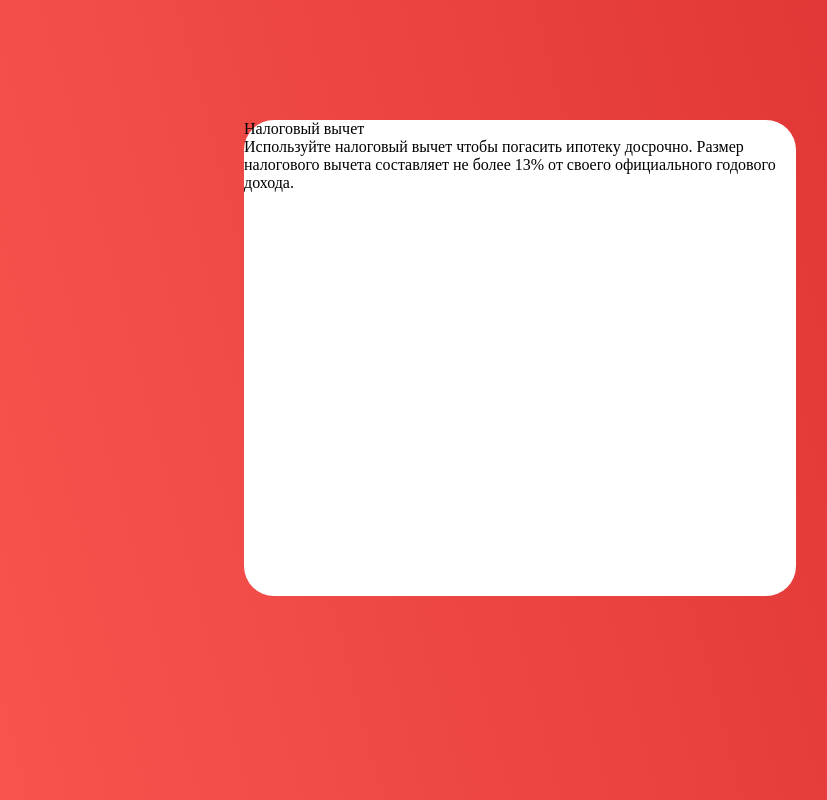
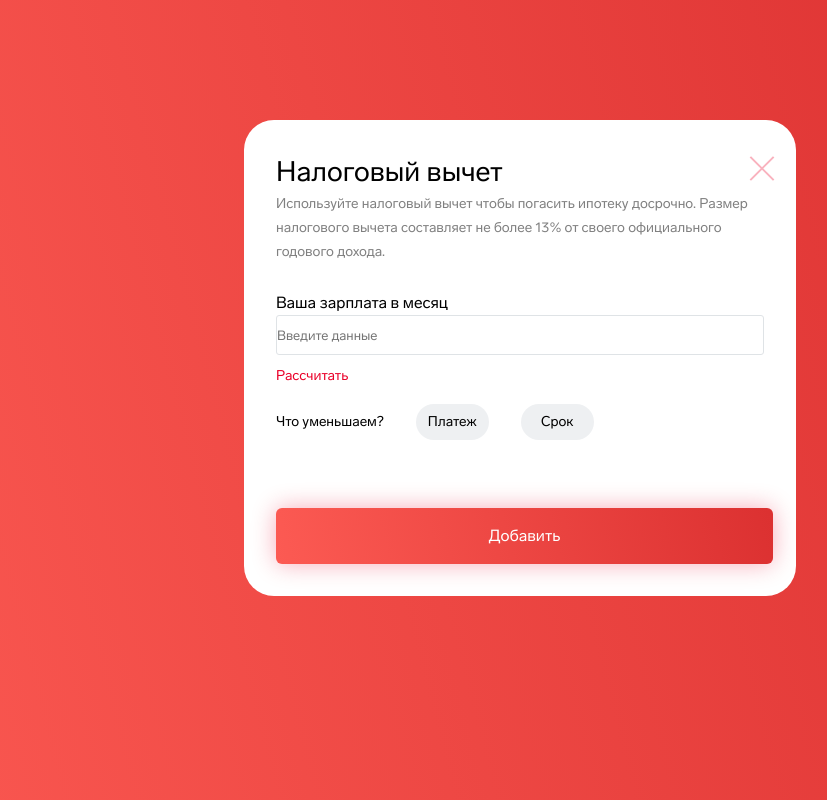
Before and after one commit to Vasya24/kodix__test-task, a website built with webpack: page src/index.html in a window 1280 px wide. Shown: the whole page, without its empty margins (200-1027 px from the left). Built offline with nearby package versions, Linux system fonts and the light colour scheme.

Commit message:
Basic layout for modal window done

```diff
--- /dev/null
+++ b/src/css/modal.scss
@@ -0,0 +1,131 @@
+$grad: linear-gradient(255.35deg, #DC3131 0.83%, #ff4f4f00 108.93%), #FF5E56;
+
+.modal {
+    position: absolute;
+    width: 552px;
+    height: 476px;
+    left: 444px;
+    top: 120px;
+    background: #FFFFFF;
+    border-radius: 30px;
+
+    &__wrapper {
+        position: relative;
+        padding: 5.8%;
+    }
+
+    &__close {
+    position: absolute;
+    right: 32px;
+    top: 32px;
+    width: 18px;
+    height: 18px;
+    opacity: 0.3;
+
+  }
+  &__close:hover {
+    opacity: 1;
+  }
+  &__close:before, &__close:after {
+    position: absolute;
+    left: 15px;
+    content: ' ';
+    height: 33px;
+    width: 2px;
+    background-color: #EA0029;
+  }
+  &__close:before {
+    transform: rotate(45deg);
+
+  }
+  &__close:after {
+    transform: rotate(-45deg);
+  }
+
+  h3 {
+    font-weight: 500;
+    line-height: 2.5rem;
+    font-size: 1.750rem;
+  }
+
+  &__description {
+      line-height: 1.5rem;
+      font-size: 0.875rem;
+      color: #808080;
+      font-weight: 400;
+  }
+
+    .tax-form {
+        position: relative;
+        top: 27px;
+        line-height: 1.5rem;
+        &__input {
+            position: relative;
+            display: block;
+            width: 100%;
+            height: 40px;
+            border: 1px solid #DFE3E6;
+            box-sizing: border-box;
+            border-radius: 3px;
+        }
+
+
+
+    &__calculate {
+        position: relative;
+        top: 8px;
+      color: #EA0029;
+      font-size: 0.875rem;
+      font-weight: 500;
+      line-height: 1.5rem;
+      cursor: pointer;
+      background: none;
+      border: none;
+  }
+}
+  .form-controls {
+      position: relative;
+      top: 24px;
+      display: flex;
+      align-items: center;
+      text-align: center;
+      font-size: 0.875rem;
+      justify-content: left;
+
+  &__tag {
+    width: 73px;
+    height: 36px;
+    border-radius: 50px;
+    border: none;
+    background: #EEF0F2;
+    cursor: pointer;
+    font-size: 0.875rem;
+    font-weight: 400;
+    line-height: 1.5rem;
+    & .active {
+        background: $grad;
+        color: #fff;
+        border-color: #DC3131;
+
+    }
+    &:nth-child(2n) {
+        margin: 0 32px 0 32px;
+    }
+  }
+}
+}
+
+.add-button {
+    position: absolute;
+    width: 90%;
+    height: 56px;
+    left: 32px;
+    top: 388px;
+    text-align: center;
+    line-height: 56px;
+    background: $grad;
+    box-shadow: 0px 0px 24px rgba(234, 0, 41, 0.33);
+    border-radius: 6px;
+    color: #fff;
+    cursor: pointer;
+}
--- a/src/css/style.scss
+++ b/src/css/style.scss
@@ -1,13 +1,21 @@
+@import './modal.scss';
+
+@font-face {
+    font-family: LabGrotesque;
+    src: url('../fonts/LabGrotesque-Regular.woff')
+}
+
 * {
     margin: 0;
     padding: 0;
+    font-family: LabGrotesque;
 }
 
 .container {
     position: relative;
     width: 100vw;
     height: 100vh;
-    background: linear-gradient(255.35deg, #DC3131 0.83%, #ff4f4f00 108.93%), #FF5E56;
+    background: $grad;
     box-shadow: 0px -0.11px 16.9495px rgba(183, 187, 225, 0.33);
     transition: background .8s ease;
 }
@@ -16,7 +24,6 @@
     display: flex;
     flex-direction: row;
     align-items: center;
-    // padding: 16px 0px 0px 23.88%;
     cursor: pointer;
     position: relative;
     width: 198px;
@@ -35,23 +42,3 @@
     }
 
 }
-
-.modal {
-    position: absolute;
-width: 552px;
-height: 476px;
-left: 444px;
-top: 120px;
-
-background: #FFFFFF;
-border-radius: 30px;
-.modal__close {
-    position: absolute;
-width: 18px;
-height: 18px;
-left: calc(50% - 18px/2);
-top: calc(50% - 18px/2);
-
-background: #EA0029;
-}
-}
--- a/src/index.html
+++ b/src/index.html
@@ -13,8 +13,25 @@
   </div>
 </div>
 <div class="modal">
-  <p>Налоговый вычет</p>
-  <p>Используйте налоговый вычет чтобы погасить ипотеку досрочно. Размер налогового вычета составляет не более 13% от своего официального годового дохода.</p>
+  <div class="modal__wrapper">
+  <a href="#" class="modal__close"></a>
+  <h3>Налоговый вычет</h3>
+  <p class="modal__description">Используйте налоговый вычет чтобы погасить ипотеку досрочно. Размер налогового вычета составляет не более 13% от своего официального годового дохода.</p>
+  <form class="tax-form">
+    <label for="inp">Ваша зарплата в месяц</label>
+    <input type="text" name="inp" class="tax-form__input" placeholder="Введите данные" required>
+
+    <input type="submit" class="tax-form__calculate" value="Рассчитать">
+    <div class="form-controls">
+      <span>Что уменьшаем?</span>
+      <button type="button" class="form-controls__tag">Платеж</button>
+      <button type="button" class="form-controls__tag">Срок</button>
+
+    </div>
+
+  </form>
+  <div class="add-button">Добавить</div>
+</div>
 </div>
 </body>
 </html>
```
Also changed, not shown: src/fonts/LabGrotesque-Regular.woff (added), src/js/app.js (line endings or trailing spaces), 2 other files.
